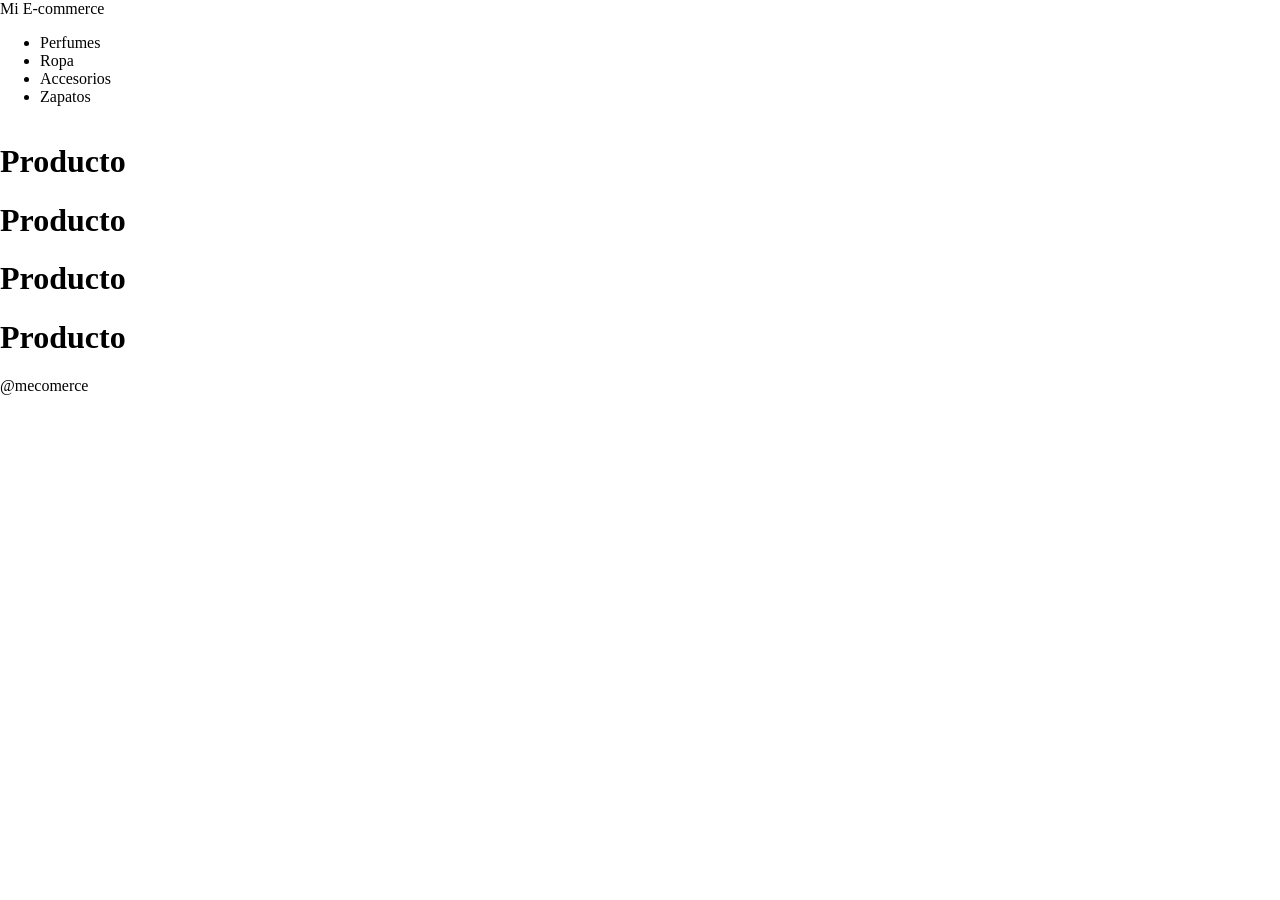
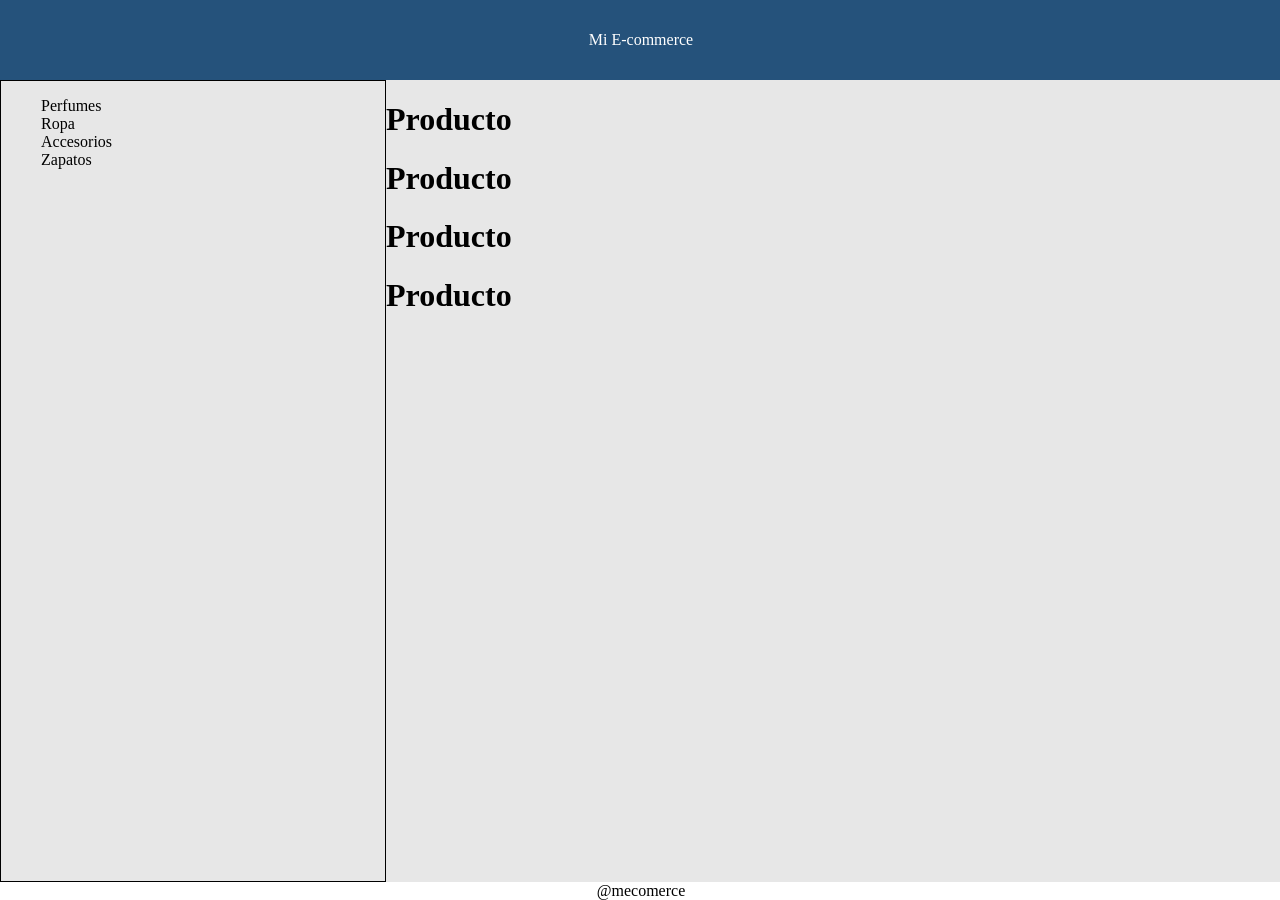
Before and after one commit to DaniBorrero/Layout-e-commerce, a plain HTML site: page index.html in a window 1280 px wide. Before the commit the page ends 800 px from the top, so only its background shows below. Drawn offline with Linux system fonts and the light colour scheme.

Commit message:
fix foot

```diff
--- a/assets/css/style.css
+++ b/assets/css/style.css
@@ -1,7 +1,60 @@
 body {
     margin: 0px;
     padding: 0px;
+    background-color: #e7e7e7;
+    max-height: 100vh;
+}
+
+header {
+    grid-area: head;
+}
+nav {
+    grid-area: navbar;
+}
+
+main {
+    grid-area: main-items;
+}
+
+footer{
+    grid-area: foot;
 }
 .grid-container {
     display: grid;
+    height: 100vh;
+    grid-template-areas:
+    "head head"
+    "navbar main-items"
+    "foot foot";
 }
+nav {
+    width: 30vw;
+    height: 100vh;
+    justify-content: center;
+    align-items: center;
+    border: 1px solid black;
+}
+
+ul {
+    list-style: none;
+}
+
+main {
+    width: 70vw;
+}
+
+header {
+    height: 10vh;
+    display: flex;
+    justify-content: center;
+    align-items: center;
+    background-color: #25527b;
+    color: #fff;
+}
+
+footer {
+    background-color: #fff;
+    display: flex;
+    justify-content: center;
+    align-items: center;
+}
```
